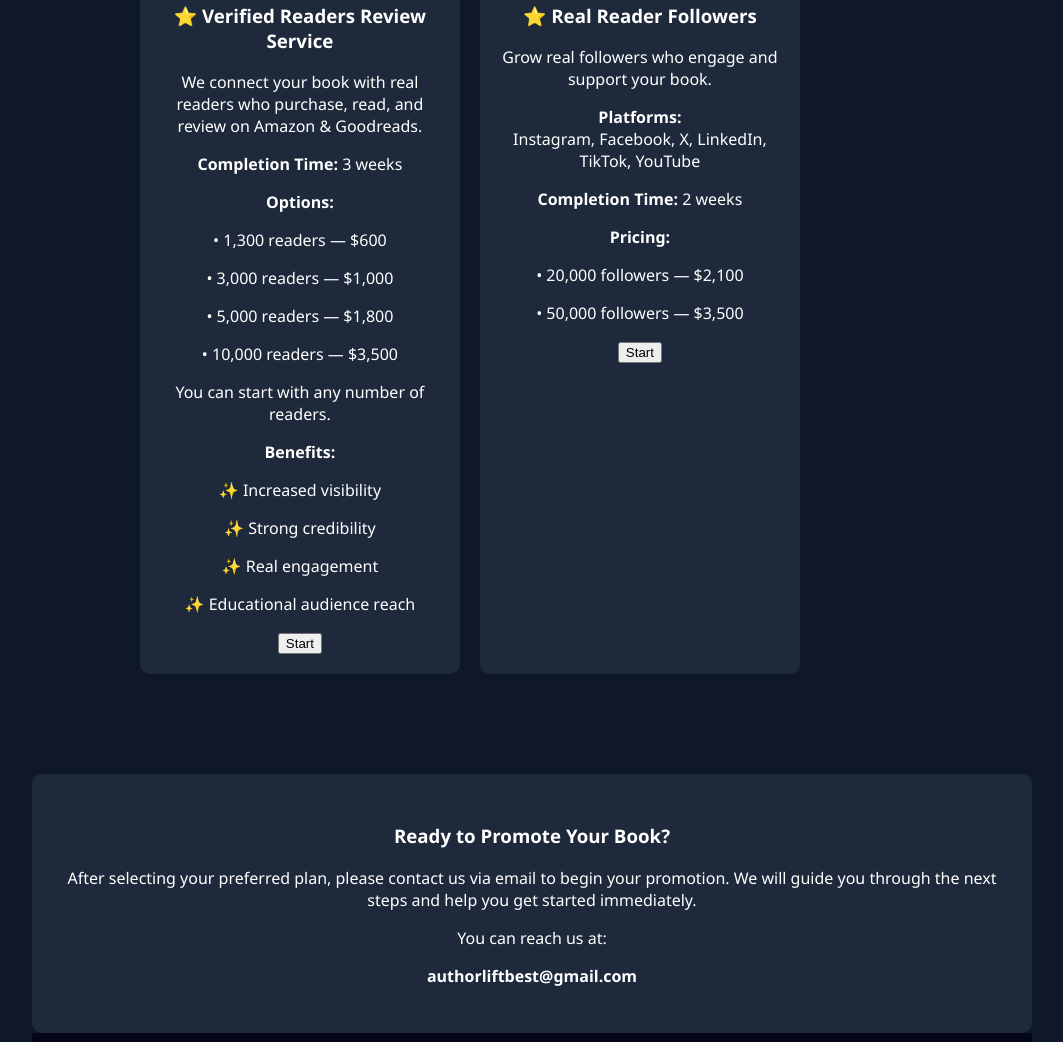
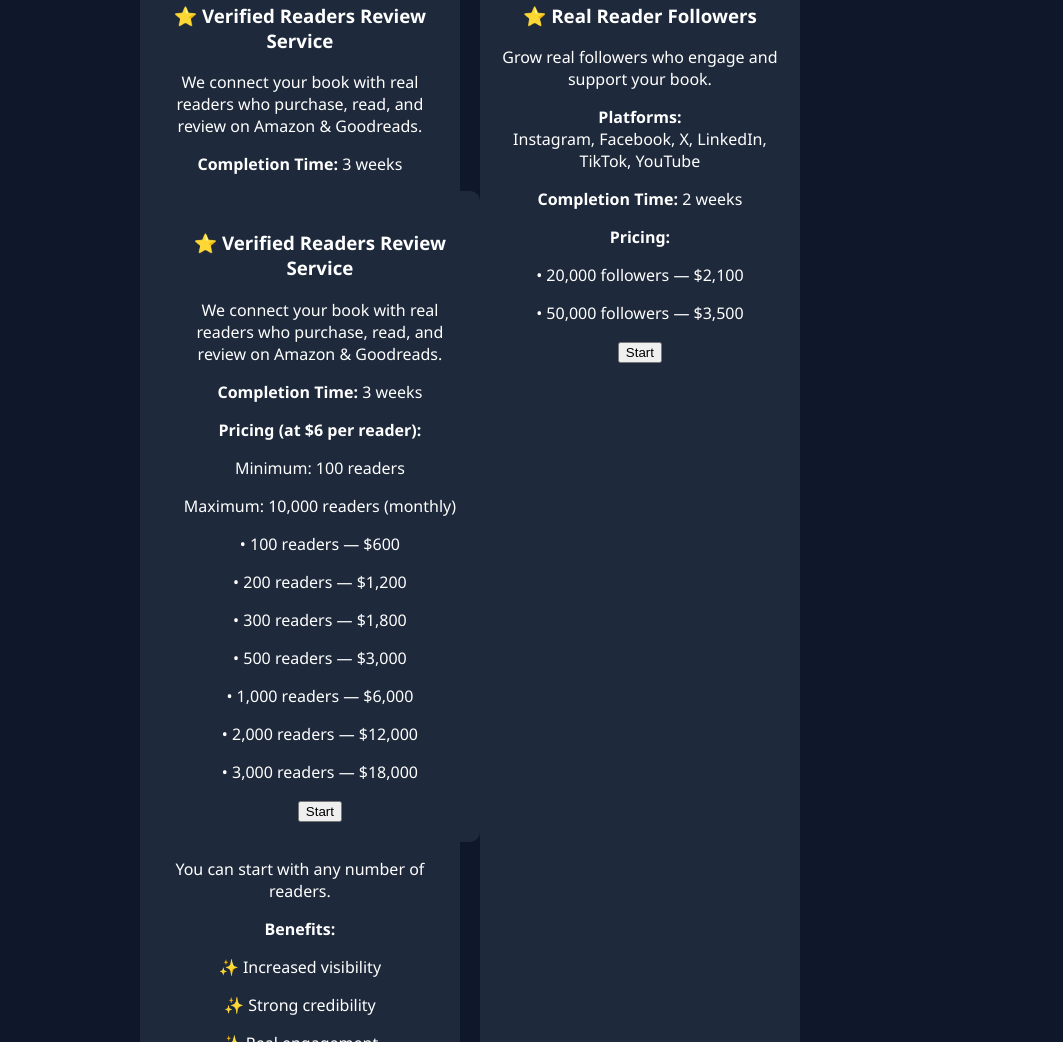
Before and after one commit to authorelevate/authorelevate.github.io, a plain HTML site: page index.html in a window 1280 px wide. Shown: the part 1387-2429 px from the top of the page, without its empty margins (108-1171 px from the left). Drawn offline with Linux system fonts and the light colour scheme.

Commit message:
Update index.html

```diff
--- a/index.html
+++ b/index.html
@@ -225,11 +225,27 @@ footer {
 
       <p><strong>Completion Time:</strong> 3 weeks</p>
 
-      <p><strong>Options:</strong></p>
-      <p>• 1,300 readers — $600</p>
-      <p>• 3,000 readers — $1,000</p>
-      <p>• 5,000 readers — $1,800</p>
-      <p>• 10,000 readers — $3,500</p>
+      <div class="plan">
+  <h3>⭐ Verified Readers Review Service</h3>
+
+  <p>We connect your book with real readers who purchase, read, and review on Amazon & Goodreads.</p>
+
+  <p><strong>Completion Time:</strong> 3 weeks</p>
+
+  <p><strong>Pricing (at $6 per reader):</strong></p>
+  <p>Minimum: 100 readers</p>
+  <p>Maximum: 10,000 readers (monthly)</p>
+
+  <p>• 100 readers — $600</p>
+  <p>• 200 readers — $1,200</p>
+  <p>• 300 readers — $1,800</p>
+  <p>• 500 readers — $3,000</p>
+  <p>• 1,000 readers — $6,000</p>
+  <p>• 2,000 readers — $12,000</p>
+  <p>• 3,000 readers — $18,000</p>
+
+  <button onclick="contact('Review Service')">Start</button>
+</div>
 
       <p>You can start with any number of readers.</p>
 
```
